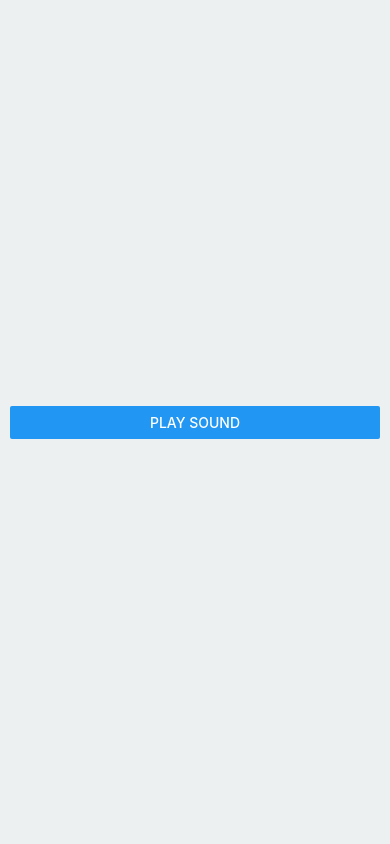
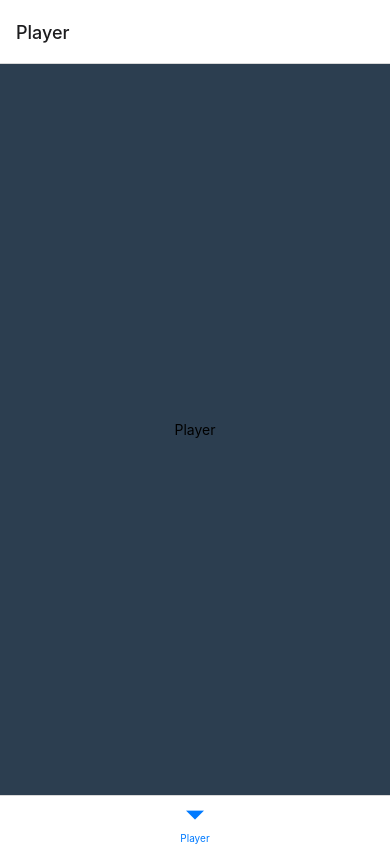
Before and after one commit to markvakarchuk/AudioClient, a React Native app: screen /Player in a window 390 px wide. Built offline with nearby package versions, Linux system fonts and the light colour scheme.

Commit message:
starting app nav

```diff
--- a/App.js
+++ b/App.js
@@ -1,6 +1,8 @@
 import * as React from 'react';
 import { Text, View, StyleSheet, Button } from 'react-native';
 import { Audio } from 'expo-av';
+import { NavigationContainer } from '@react-navigation/native';
+import AppNavigator from './app/nav/AppNavigator';
 
 export default function App() {
   const [sound, setSound] = React.useState();
@@ -8,7 +10,6 @@ export default function App() {
   async function playSound() {
     console.log('Loading Sound');
     const { sound } = await Audio.Sound.createAsync(
-      //{require: './assets/audio.mp3'}
       {uri: 'http://streaming.livespanel.com:20000/live' },
     );
     setSound(sound);
@@ -17,19 +18,22 @@ export default function App() {
     await sound.playAsync();
   }
 
-  React.useEffect(() => {
+  /*const playpause = () => {
+
+
+  } */
+
+  /* React.useEffect(() => {
     return sound
       ? () => {
           console.log('Unloading Sound');
           sound.unloadAsync(); }
       : undefined;
-  }, [sound]);
+  }, [sound]); */
 
-  return (
-    <View style={styles.container}>
-      <Button title="Play Sound" onPress={playSound} />
-    </View>
-  );
+  return <NavigationContainer>
+    <AppNavigator/>
+  </NavigationContainer>
 }
 
 const styles = StyleSheet.create({
--- /dev/null
+++ b/app/nav/AppNavigator.js
@@ -0,0 +1,16 @@
+//import liraries
+import React, { Component } from 'react';
+import { createBottomTabNavigator } from '@react-navigation/bottom-tabs';
+import player from '../screens/player';
+import App from '../../App';
+
+const Tab = createBottomTabNavigator()
+
+// create a component
+const AppNavigator = () => {
+    return <Tab.Navigator>
+        <Tab.Screen name='Player' component = {player} />
+    </Tab.Navigator>
+}
+
+export default AppNavigator;
--- /dev/null
+++ b/app/screens/player.js
@@ -0,0 +1,25 @@
+//import liraries
+import React, { Component } from 'react';
+import { View, Text, StyleSheet } from 'react-native';
+
+// create a component
+const Player = () => {
+    return (
+        <View style={styles.container}>
+            <Text>Player</Text>
+        </View>
+    );
+};
+
+// define your styles
+const styles = StyleSheet.create({
+    container: {
+        flex: 1,
+        justifyContent: 'center',
+        alignItems: 'center',
+        backgroundColor: '#2c3e50',
+    },
+});
+
+//make this component available to the app
+export default Player;
```
Also changed, not shown: package.json (+6 -2 lines), 1 other file (tests, documents, lock files or other folders).
